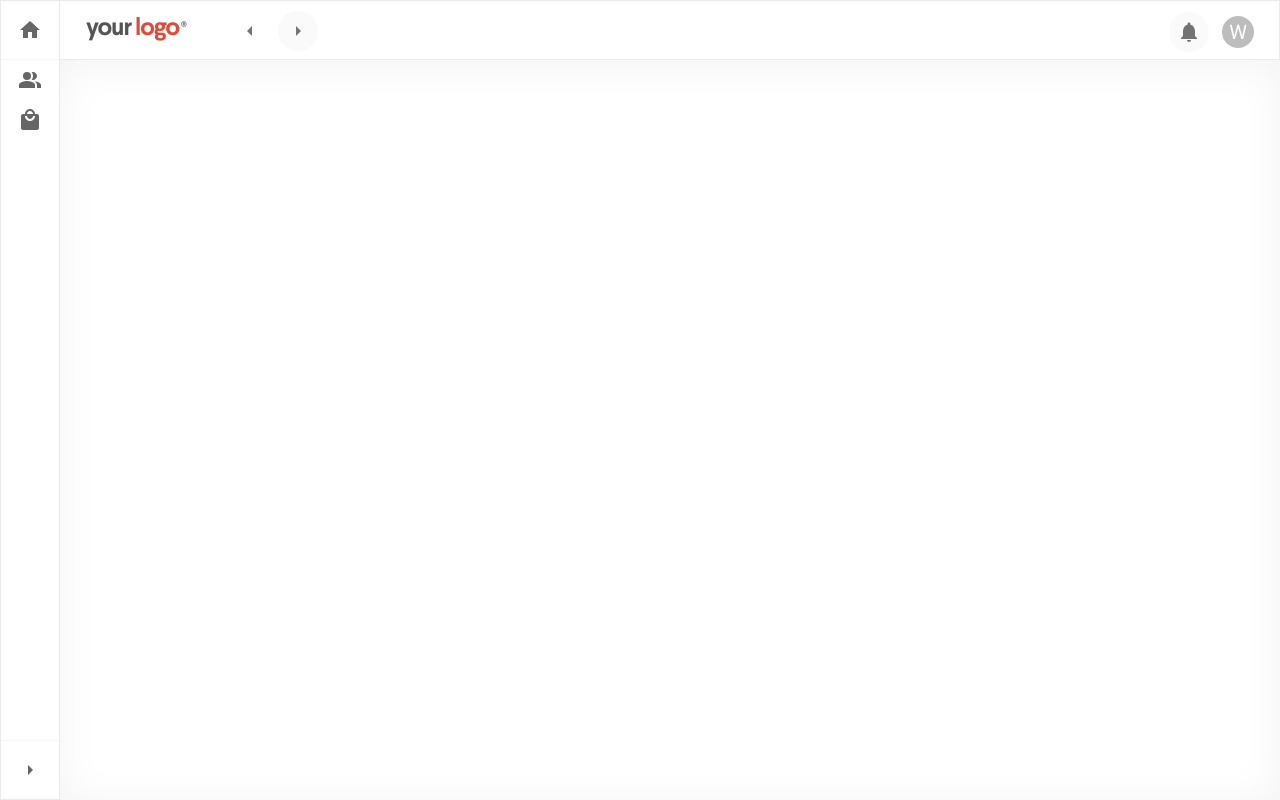
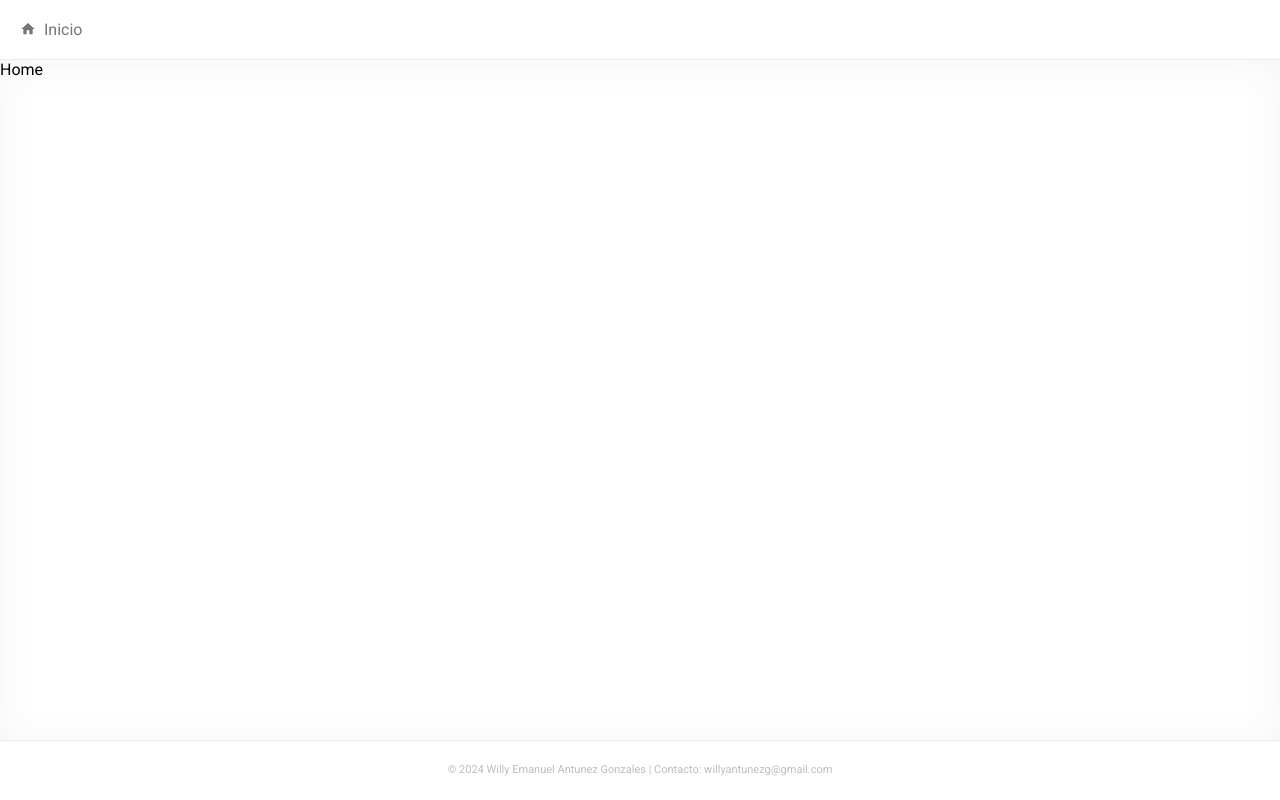
Before and after one commit to WillyAntunez/w-erp, a React (Vite) app: page /no-layout in a window 1280 px wide. Built offline with nearby package versions, Linux system fonts and the light colour scheme.

Commit message:
feat: detalles finales en menu lateral + componente Content

```diff
--- a/src/components/Layout/Layout.tsx
+++ b/src/components/Layout/Layout.tsx
@@ -19,8 +19,6 @@ export const Layout = ({ children }: LayoutProps) => {
                 sx={{
                     gridArea: 'content',
                     minHeight: '100%',
-                    boxShadow: 'inset 0px 4px 42px 0px rgba(0, 0, 0, 0.05)',
-                    padding: 2,
                 }}
             >
                 {children}
--- a/src/components/Layout/components/Aside/Aside.tsx
+++ b/src/components/Layout/components/Aside/Aside.tsx
@@ -154,6 +154,7 @@ export const Aside = () => {
                                 ? onToggleMobileMenu()
                                 : onToggleAsideExpanded();
                         }}
+                        keepAsideOpen={true}
                     />
                 </Grid>
             </Box>
--- a/src/components/Layout/components/AsideItem/AsideItem.tsx
+++ b/src/components/Layout/components/AsideItem/AsideItem.tsx
@@ -19,10 +19,15 @@ export const AsideItem = ({
     level = 1,
     active,
     onMouseOver = () => {},
+    keepAsideOpen = false,
 }: IAsideItem = {}) => {
-    const { isAsideExpanded, isMobile, onCloseAllAsideMenus } =
-        useApplicationStore();
-    const navigate = useNavigate();
+    const {
+        isAsideExpanded,
+        isMobile,
+        onCloseAllAsideMenus,
+        onSetAsideExpanded,
+        onSetMobileMenu,
+    } = useApplicationStore();
 
     const theme = useTheme();
 
@@ -33,6 +38,10 @@ export const AsideItem = ({
             event.preventDefault();
         } else {
             onCloseAllAsideMenus();
+            if (!keepAsideOpen) {
+                onSetAsideExpanded(false);
+                onSetMobileMenu(false);
+            }
         }
 
         onClick(event);
@@ -85,7 +94,7 @@ export const AsideItem = ({
                         backgroundColor: (theme) => theme.palette.grey[100],
                     },
                     backgroundColor: active
-                        ? theme.palette.grey[200]
+                        ? theme.palette.grey[100]
                         : 'inherit',
                     transition: 'all 0.3s ease-in-out',
                 }}
--- /dev/null
+++ b/src/components/Layout/components/Content/Content.tsx
@@ -0,0 +1,115 @@
+import { INavIconType } from '@/types/navigations';
+import { Box, Typography } from '@mui/material';
+import React from 'react';
+import { layoutConfig } from '../../config/layoutConfig';
+import { MuiIcon } from '@/components/MuiIcon/MuiIcon';
+
+type IContentProps = {
+    children?: React.ReactNode;
+    title: string;
+    showTitleBar?: boolean;
+    showFooter?: boolean;
+    icon?: null | string;
+    iconType?: INavIconType;
+};
+
+export const Content = ({
+    children,
+    title,
+    showTitleBar = true,
+    showFooter = true,
+    icon,
+    iconType = 'MUI',
+}: IContentProps) => {
+    return (
+        <Box
+            sx={{
+                width: '100%',
+                minHeight: '100%',
+                display: 'flex',
+                flexDirection: 'column',
+                justifyContent: 'flex-start',
+            }}
+        >
+            {/* titleBar */}
+            <Box
+                sx={{
+                    height: `${layoutConfig.header.height}px`,
+                    borderBottom: '1px solid #EAEAEA',
+                    backgroundColor: (theme) => 'white',
+                    display: 'flex',
+                    alignItems: 'center',
+                    padding: '10px 20px',
+                }}
+            >
+                <Box
+                    sx={{
+                        color: (theme) => theme.palette.grey[600],
+                        fontSize: 16,
+
+                        mt: '2px',
+                    }}
+                >
+                    {icon && iconType === 'MUI' ? (
+                        <MuiIcon
+                            icon={icon}
+                            iconProps={{
+                                fontSize: 'inherit',
+                            }}
+                        />
+                    ) : null}
+                    {icon && iconType === 'FA' ? (
+                        <i className={icon} style={{ marginRight: '10px' }} />
+                    ) : null}
+                </Box>
+
+                <Box
+                    sx={{
+                        fontSize: 16,
+                        color: (theme) => theme.palette.grey[600],
+                        ml: 1,
+                    }}
+                >
+                    {title}
+                </Box>
+            </Box>
+
+            {/* content */}
+            <Box
+                sx={{
+                    boxShadow: 'inset 0px 4px 42px 0px rgb(60 60 60 / 5%)',
+                    flex: 1,
+                }}
+            >
+                {children}
+            </Box>
+
+            {/* footer */}
+            {showFooter && (
+                <Box
+                    sx={{
+                        // height: `${layoutConfig.footer.height}px`,
+                        height: '60px',
+                        borderTop: '1px solid #EAEAEA',
+                        backgroundColor: (theme) =>
+                            theme.palette.background.default,
+                        display: 'flex',
+                        alignItems: 'center',
+                        justifyContent: 'center',
+                    }}
+                >
+                    <Typography
+                        sx={{
+                            color: (theme) => theme.palette.grey[400],
+                            fontSize: 11,
+                            padding: '10px 20px',
+                        }}
+                    >
+                        © 2024 Willy Emanuel Antunez Gonzales | Contacto:
+                        willyantunezg@gmail.com
+                    </Typography>
+                </Box>
+            )}
+        </Box>
+    );
+};
--- a/src/components/Layout/components/DesplegableAsideItem/DesplegableAsideItem.tsx
+++ b/src/components/Layout/components/DesplegableAsideItem/DesplegableAsideItem.tsx
@@ -1,4 +1,4 @@
-import { useEffect, useMemo, useRef, useState } from 'react';
+import { useEffect, useLayoutEffect, useMemo, useRef, useState } from 'react';
 import { useApplicationStore } from '@/hooks/useApplicationStore';
 import {
     AsideItemPropsBase,
@@ -94,6 +94,16 @@ export const DesplegableAsideItem = ({
         }
     });
 
+    useLayoutEffect(() => {
+        const newAnchorEl = document.getElementById(
+            itemMenuUniqueKey,
+        ) as HTMLElement;
+
+        if (newAnchorEl) {
+            setAnchorEl(newAnchorEl);
+        }
+    }, []);
+
     return (
         <>
             <Box id="aside-floating-menu">
@@ -119,13 +129,13 @@ export const DesplegableAsideItem = ({
                 </Box>
 
                 {expandTypeToRender === 'FLOATING' ? (
-                    !open ? null : (
+                    !open && anchorEl ? null : (
                         <StyledMenu
                             id="aside-floating-menu"
                             MenuListProps={{
                                 'aria-labelledby': 'demo-customized-button',
                             }}
-                            ref={menuRef}
+                            // ref={menuRef}
                             hideBackdrop
                             anchorEl={anchorEl}
                             open={open}
@@ -148,7 +158,6 @@ export const DesplegableAsideItem = ({
                     open ? (
                         <Box
                             sx={{
-                                paddingLeft: '5px',
                                 backgroundColor: 'rgb(245 245 245 / 17%)',
                             }}
                             id="aside-floating-menu"
--- a/src/router/AppRouter.tsx
+++ b/src/router/AppRouter.tsx
@@ -1,5 +1,8 @@
 import { HashRouter, Route, Routes, BrowserRouter } from 'react-router-dom';
-import { DashboardRouter } from './dashboard/DashboardRouter';
+import {
+    DashboardRouter,
+    NoLayoutDashboardRouter,
+} from './dashboard/DashboardRouter';
 
 export const AppRouter = () => {
     return (
@@ -7,6 +10,11 @@ export const AppRouter = () => {
             <Routes>
                 {/* dashboard */}
                 <Route path="/*" element={<DashboardRouter />} />
+                {/* no layout dashboard */}
+                <Route
+                    path="/no-layout/*"
+                    element={<NoLayoutDashboardRouter />}
+                />
             </Routes>
         </BrowserRouter>
     );
--- a/src/router/dashboard/DashboardRouter.tsx
+++ b/src/router/dashboard/DashboardRouter.tsx
@@ -56,4 +56,8 @@ export const DashboardRouter = () => {
     );
 };
 
+export const NoLayoutDashboardRouter = () => {
+    return <Routes>{getRoutes(navigations)}</Routes>;
+};
+
 export default DashboardRouter;
--- a/src/types/navigations.d.ts
+++ b/src/types/navigations.d.ts
@@ -23,6 +23,7 @@ export interface IAsideItem extends AsideItemPropsBase {
     path?: string;
     level?: number;
     active?: boolean;
+    keepAsideOpen?: boolean;
 }
 
 export interface INavigation extends IAsideItem {
--- a/src/views/home/HomePage/Homepage.tsx
+++ b/src/views/home/HomePage/Homepage.tsx
@@ -1,5 +1,10 @@
+import { Content } from '@/components/Layout/components/Content/Content';
 import React from 'react';
 
 export const Homepage = () => {
-    return <div>Homepage</div>;
+    return (
+        <Content title="Inicio" icon={'Home'}>
+            Home
+        </Content>
+    );
 };
```
